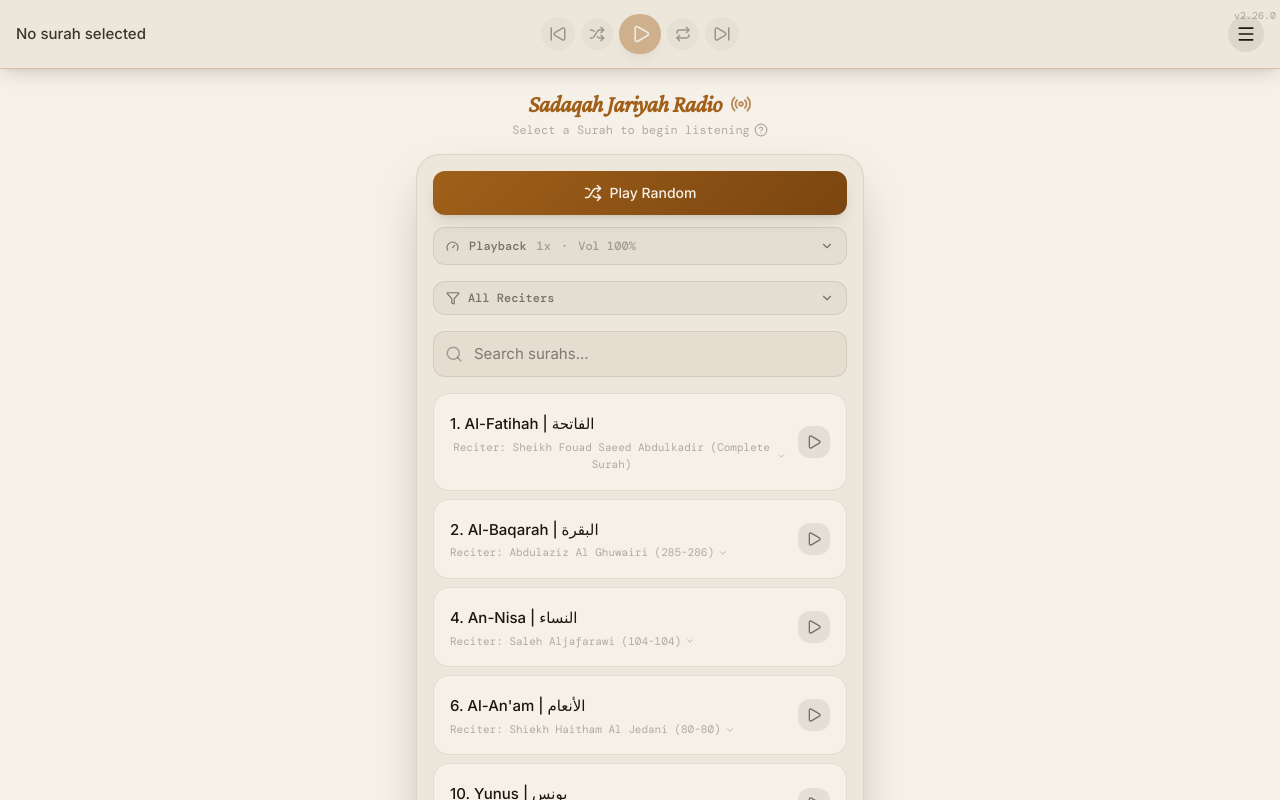
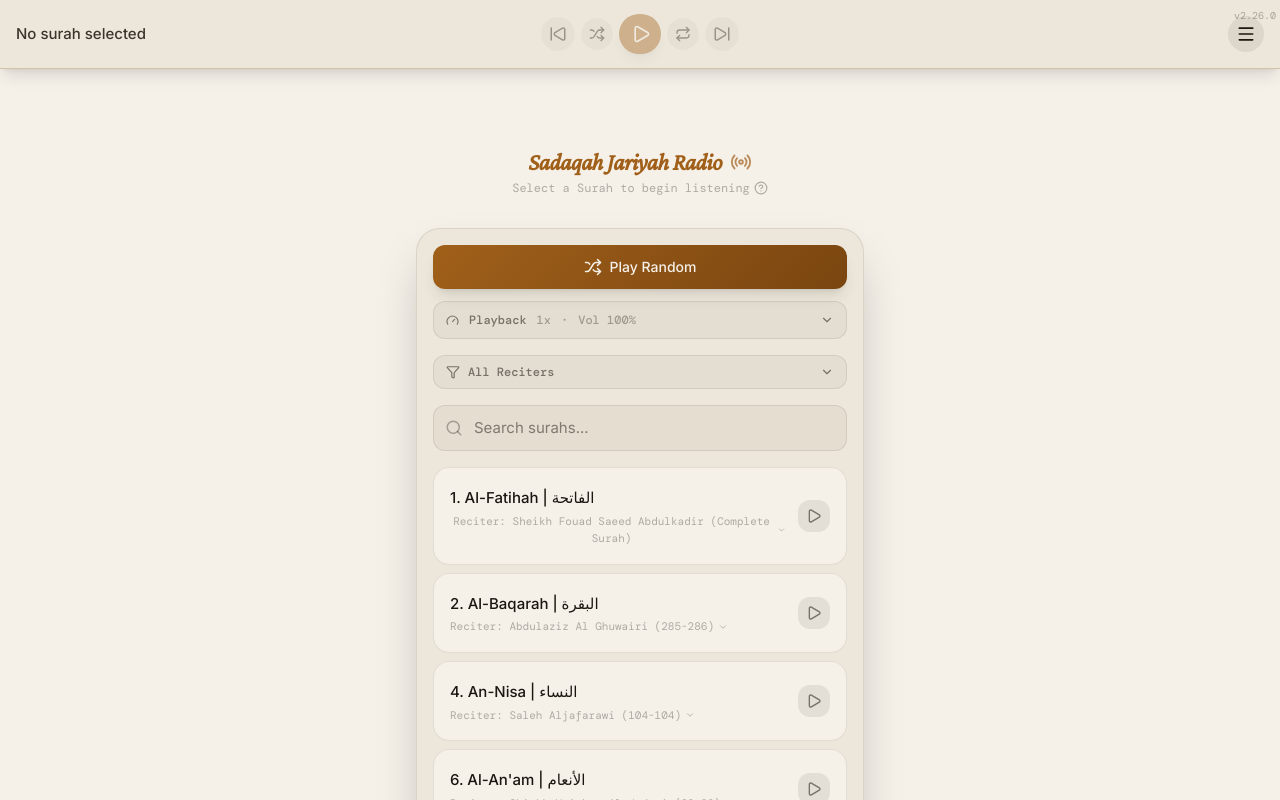
Before and after one commit to Ramad96/SadaqahJariyahRadio, a React (Vite) app: page / in a window 1280 px wide. Shown: the top 800 px of the page. Built offline with nearby package versions, Linux system fonts and the light colour scheme; a web font is replaced by a local one.

Commit message:
fixing spacing

```diff
--- a/src/App.jsx
+++ b/src/App.jsx
@@ -138,7 +138,7 @@ function App() {
         />
       </ErrorBoundary>
 
-      <footer className="w-full py-5 border-t" style={{ borderColor: 'var(--border-subtle)' }}>
+      <footer className="w-full py-5 mt-auto border-t" style={{ borderColor: 'var(--border-subtle)' }}>
         <div className="text-center">
           <span className="text-xs font-brand-mono block mb-1" style={{ color: 'var(--text-faint)', letterSpacing: '2px' }}>POWERED BY</span>
           <a
--- a/src/components/SurahLibrary.jsx
+++ b/src/components/SurahLibrary.jsx
@@ -87,7 +87,7 @@ function SurahLibrary({
   }, [filteredSurahs, onFilteredSurahsChange]);
 
   return (
-    <main className="pt-[38px] pb-4 px-4 flex-1 bg-brand-void">
+    <main className="pt-20 pb-4 px-4 flex-1 bg-brand-void">
       <div className="max-w-md mx-auto space-y-4">
 
         {showHelp && <HelpModal onClose={() => setShowHelp(false)} />}
@@ -107,7 +107,7 @@ function SurahLibrary({
         )}
 
         {/* Title */}
-        <div className="text-center pt-0 pb-0 px-4">
+        <div className="text-center py-4 px-4">
           <h1 className="font-display text-2xl font-semibold text-brand-gold italic tracking-tight mb-0.5 flex items-center justify-center gap-2">
             Sadaqah Jariyah Radio <Radio size={22} className="text-brand-gold" style={{ opacity: 0.7 }} />
           </h1>
@@ -124,7 +124,7 @@ function SurahLibrary({
           </p>
         </div>
 
-        <div className="bg-brand-surface rounded-3xl shadow-2xl !mt-2" style={{ border: '1px solid var(--border-subtle)' }}>
+        <div className="bg-brand-surface rounded-3xl shadow-2xl" style={{ border: '1px solid var(--border-subtle)' }}>
           <div className="p-4">
             {/* Play Random */}
             <button
@@ -469,7 +469,6 @@ function SurahLibrary({
           </div>
         </div>
 
-        <div className="!mt-2">
         <VersesDisplay
           currentSurah={currentSurah}
           currentAudioOption={currentAudioOption}
@@ -477,7 +476,6 @@ function SurahLibrary({
           showTranslation={showTranslation}
         />
       </div>
-      </div>
     </main>
   );
 }
```
Lines whose indentation alone changed are shown as unchanged.
